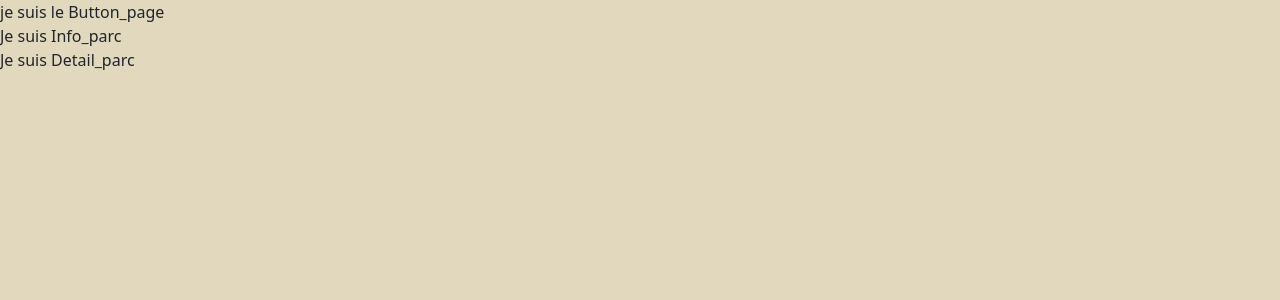
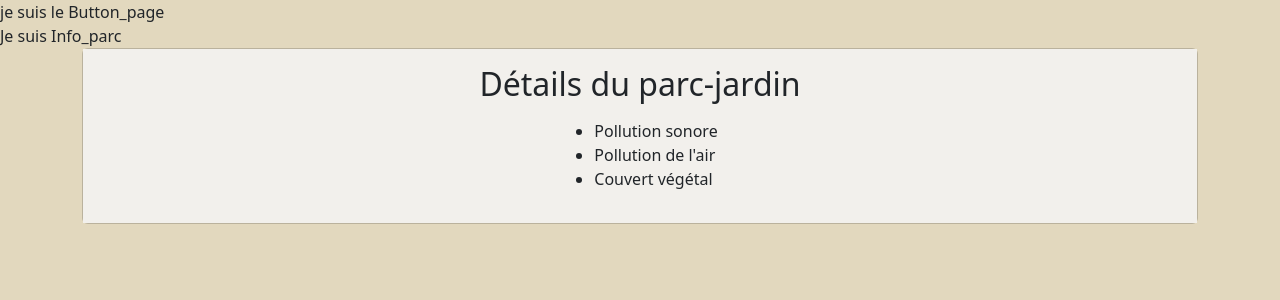
Before and after one commit to JohLav/hackathon-verochrome, a React (Vite) app: page /parc in a window 1280 px wide. Shown: the top 300 px of the page. Built offline with nearby package versions, Linux system fonts and the light colour scheme.

Commit message:
parc detail

```diff
--- a/src/components/Detail_parc.jsx
+++ b/src/components/Detail_parc.jsx
@@ -1,3 +1,28 @@
-export default function Detail_parc() {
-  return <div>Je suis Detail_parc</div>;
+import Card from 'react-bootstrap/Card';
+import { Container } from "react-bootstrap";
+
+function Detail_parc() {
+  return (
+    <>
+    <Container>
+      <Card>
+          <Card.Body style={{display: "flex", flexDirection: "column", alignItems:"center", backgroundColor: "#F2F0EC"}}>
+            <Card.Title> <h2>Détails du parc-jardin</h2></Card.Title>
+              <Card.Text>
+                <ul>
+                  <li style={{listUnstyled:"none"}}>Pollution sonore</li>
+                  <li>Pollution de l'air</li>
+                  <li>Couvert végétal</li>
+                </ul>
+              </Card.Text>
+            </Card.Body>
+    </Card>
+  </Container>
+  </>
+);
 }
+
+
+
+
+export default Detail_parc
```
